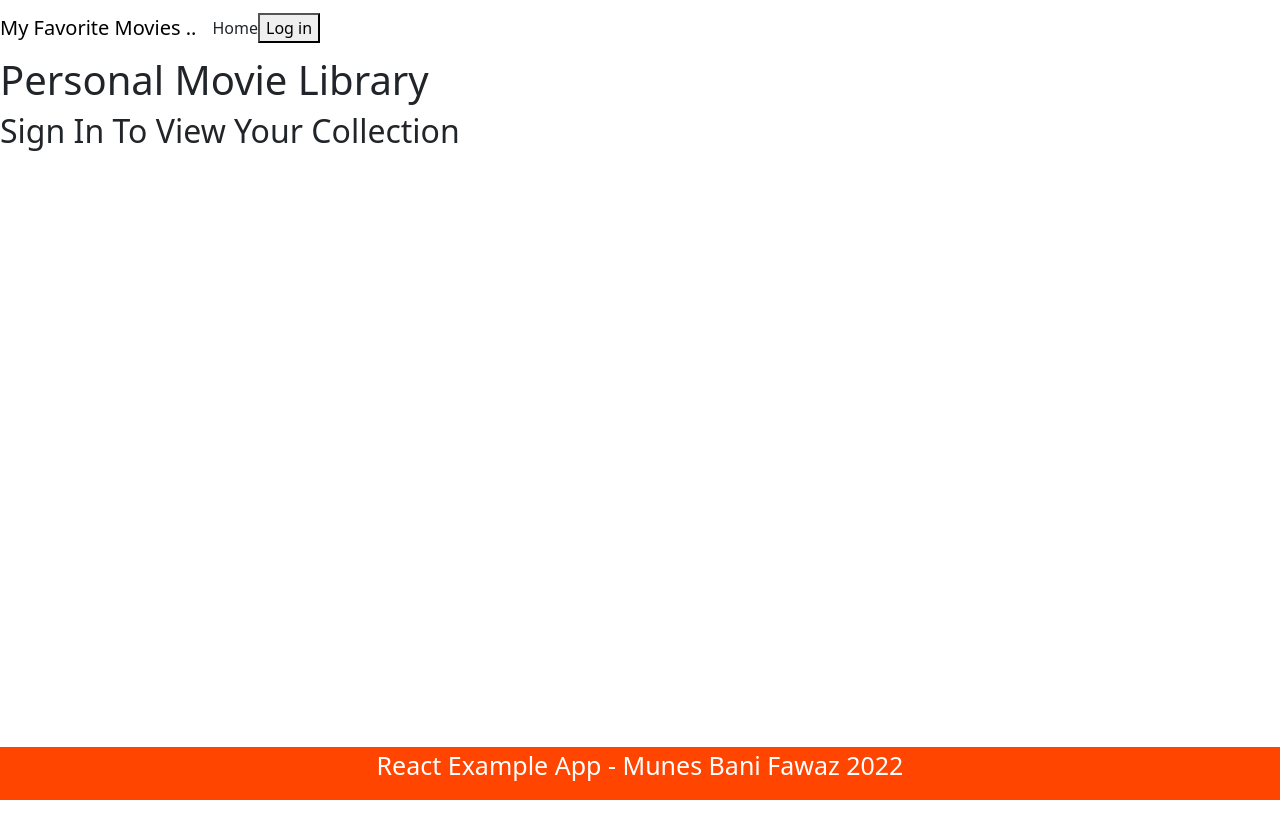
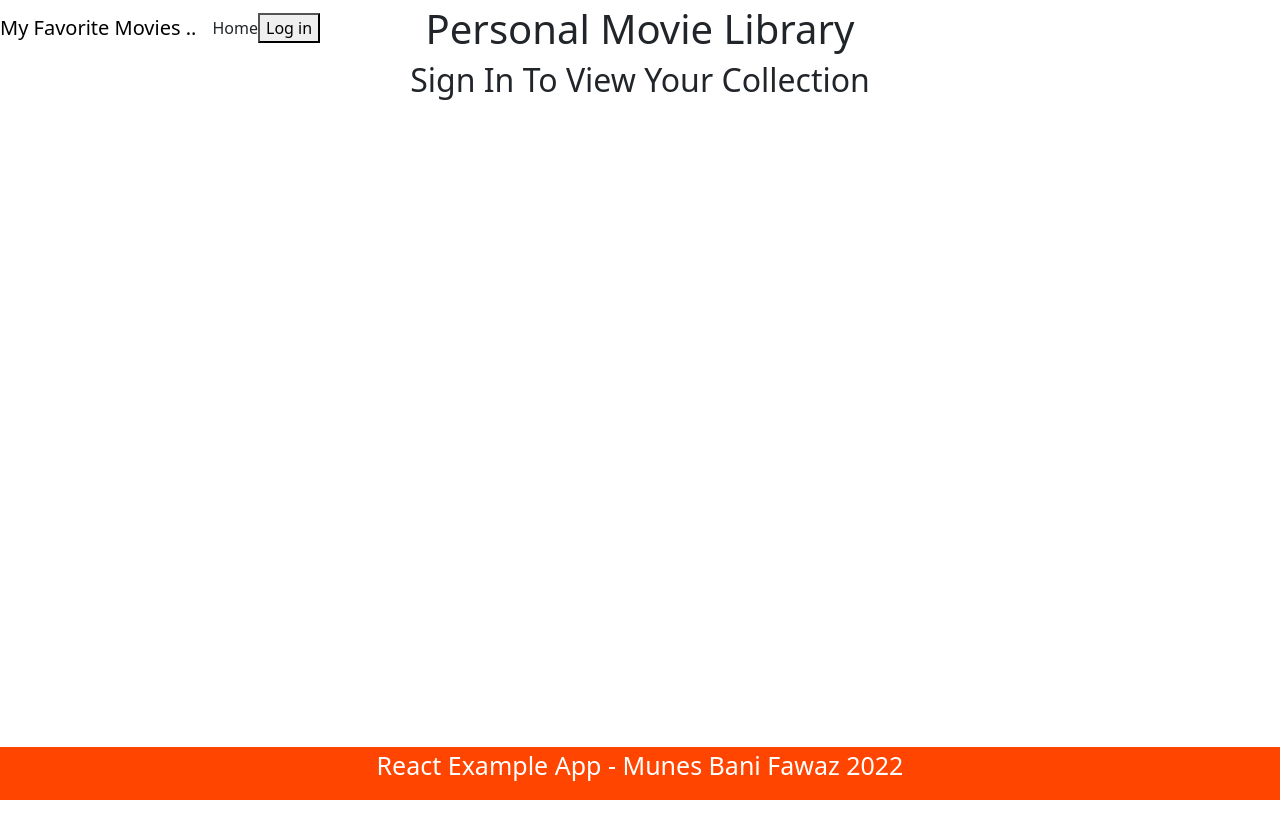
Before and after one commit to MrGiveItAway-TPK/React-Example-FrontEnd, a React (Create React App) app: page / in a window 1280 px wide. Shown: the top 838 px of the page. Built offline with nearby package versions, Linux system fonts and the light colour scheme.

Commit message:
styling-and-arranging

```diff
--- a/src/Welcome.js
+++ b/src/Welcome.js
@@ -5,9 +5,11 @@ import "./css/style.css";
 class Welcome extends React.Component {
   render() {
     return (
-        <div id="welcome">
-      <h1>Personal Movie Library</h1>
-      <h2>Sign In To View Your Collection</h2>
+      <div class="center">
+        <div class="center_div_elements">
+          <h1>Personal Movie Library</h1>
+          <h2>Sign In To View Your Collection</h2>
+        </div>
       </div>
     )
   }
--- a/src/css/style.css
+++ b/src/css/style.css
@@ -22,3 +22,20 @@ body {
 .navbar-brand {
  color: black !important;
 }
+
+.center {
+	position: relative;
+	top: 50%;
+	left: 50%;
+	-ms-transform: translate(-50%, -50%);
+	transform: translate(-50%, -50%);
+	height:40vh;
+	width:40vw;
+	display: table;
+}
+
+.center_div_elements {
+	display: table-cell;
+	vertical-align: middle;
+	text-align:center
+}
```
